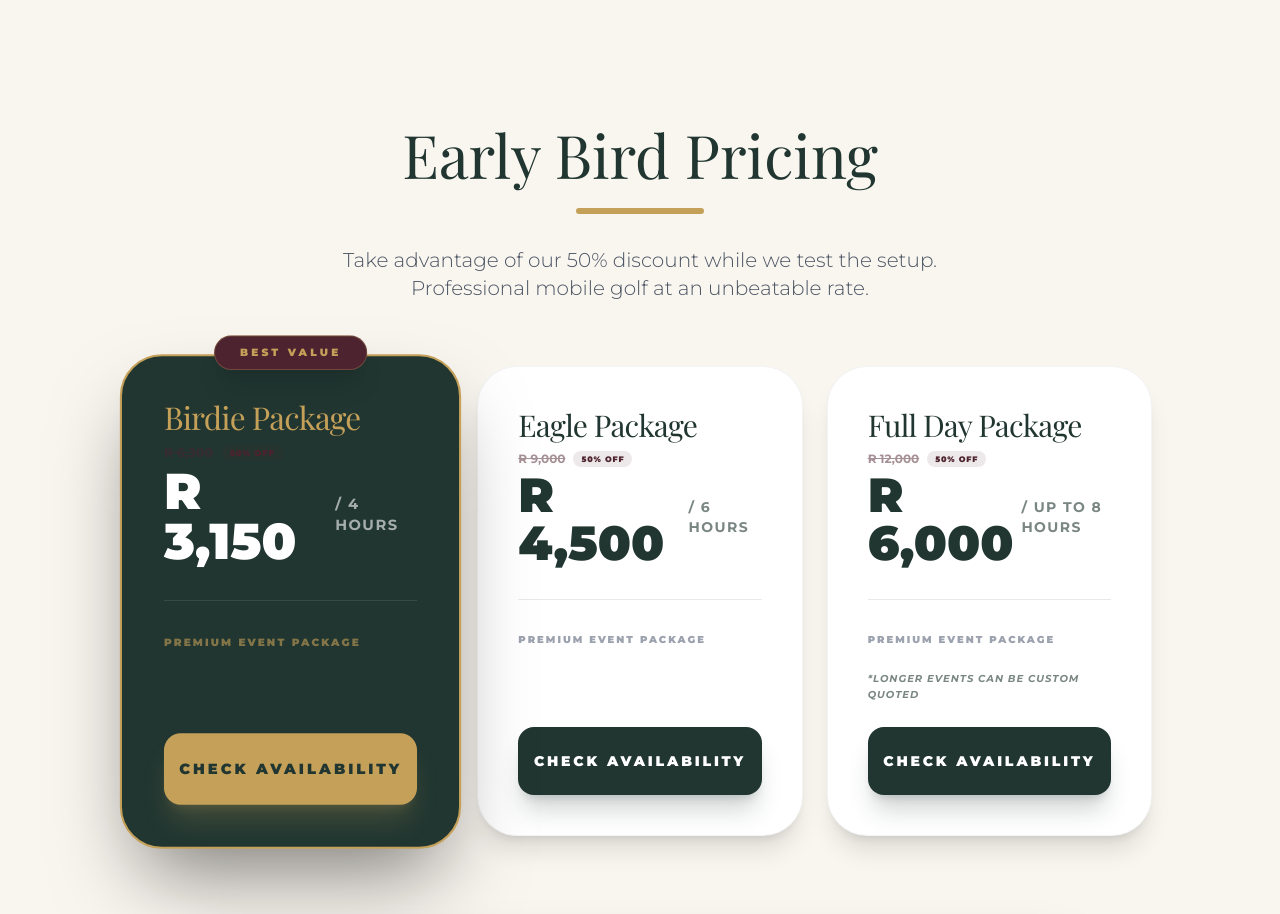
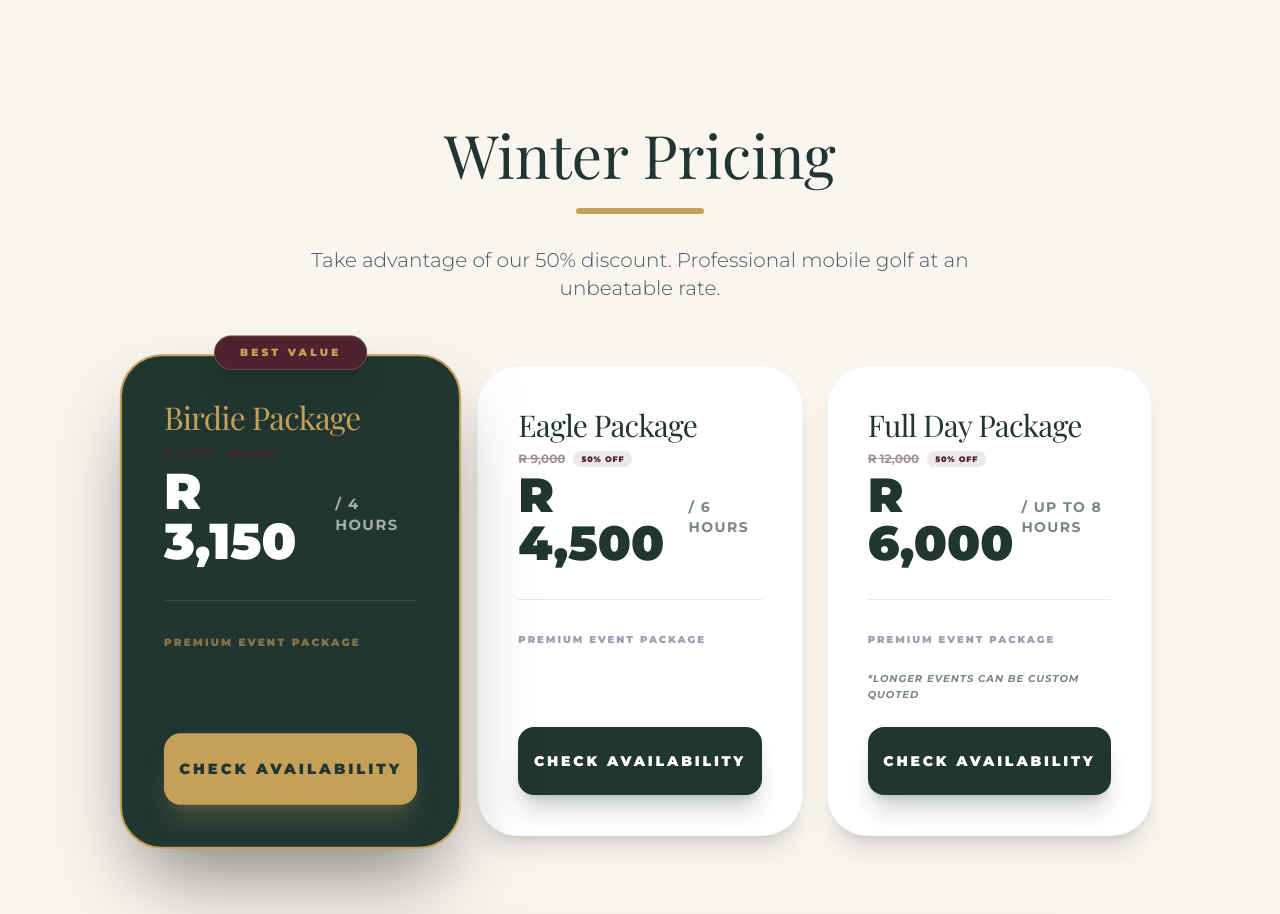
Before and after one commit to Dbox01/sim2umobilegolf, a React (Vite) app: page / in a window 1280 px wide. Shown: the part 6680-7594 px from the top of the page. Built offline with nearby package versions, Linux system fonts and the light colour scheme; a web font is replaced by a local one.

Commit message:
Update App.tsx

```diff
--- a/App.tsx
+++ b/App.tsx
@@ -800,8 +800,8 @@ const App: React.FC = () => {
       <section id="pricing" className="py-32 px-6 bg-cream/50">
         <div className="container mx-auto max-w-7xl">
           <SectionHeading
-            title="Early Bird Pricing"
-            subtitle="Take advantage of our 50% discount while we test the setup. Professional mobile golf at an unbeatable rate."
+            title="Winter Pricing"
+            subtitle="Take advantage of our 50% discount. Professional mobile golf at an unbeatable rate."
           />
           <div className="grid md:grid-cols-2 lg:grid-cols-3 gap-6 max-w-5xl mx-auto">
             {packages.map((pkg, idx) => (
```
